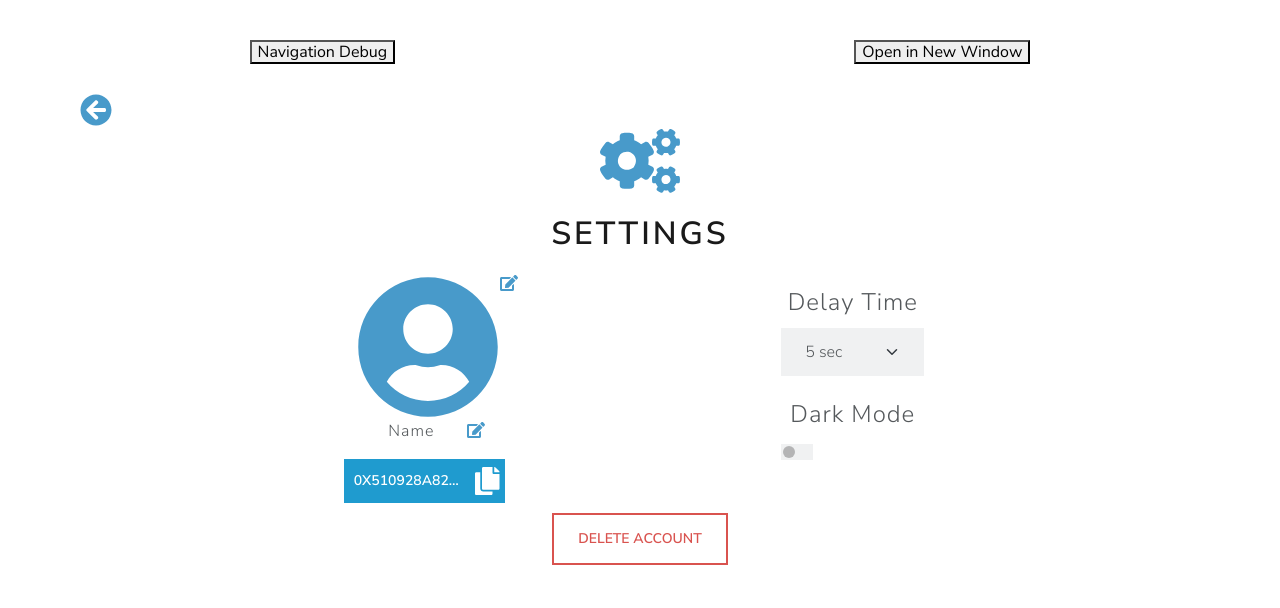
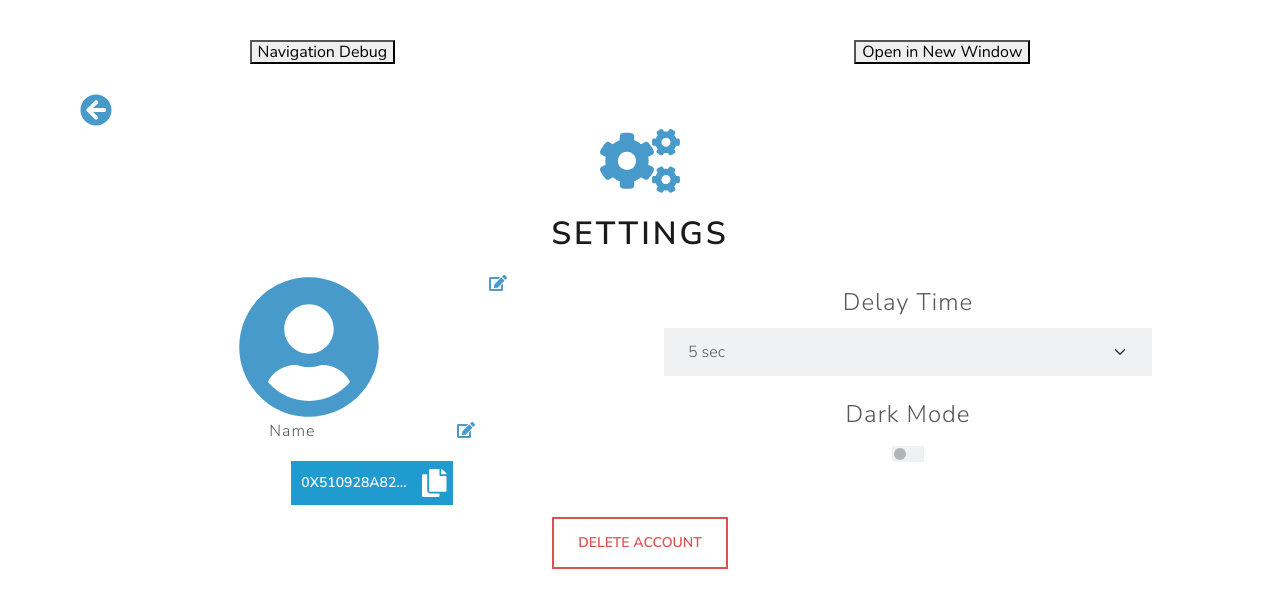
Before and after one commit to jaa2/ethereum-web-wallet, a React (Create React App) app: page /#/ProfileSettings in a window 1280 px wide. Shown: the top 608 px of the page. Built offline with nearby package versions, Linux system fonts and the light colour scheme.

Commit message:
fix style centering space issues

```diff
--- a/src/ProfileSettings.scss
+++ b/src/ProfileSettings.scss
@@ -21,6 +21,22 @@
   #content-container {
     display: flex;
     justify-content: space-evenly;
+
+    #appearance-switch {
+      display: flex;
+      justify-content: space-evenly;
+      text-align: center;
+      align-items: center;
+    }
+
+    #address-box{
+      display: flex;
+      justify-content: space-evenly;
+      text-align: center;
+      align-items: center;
+      place-content: center;
+
+    }
 
   }
   #profile-name-edit {
--- a/src/ProfileSettings.tsx
+++ b/src/ProfileSettings.tsx
@@ -57,7 +57,7 @@
         <FontAwesomeIcon className="fa-icon" icon={faCogs} size="4x" />
         <h1>Settings</h1>
         <div id="content-container" className="container">
-          <div>
+          <div className="container">
             <div id="profile-picture-edit" className="container">
               <FontAwesomeIcon className="fa-icon" icon={faUserCircle} size="9x" />
               <FontAwesomeIcon className="fa-icon" icon={faEdit} size="1x" />
@@ -71,9 +71,11 @@
               </div>
             </div>
             {/* TODO: get address from state */}
-            <AddressBox address="0x510928a823b" />
+            <div id="address-box" className="container">
+              <AddressBox address="0x510928a823b" />
+            </div>
           </div>
-          <div>
+          <div className="container">
             <fieldset>
               <legend className="mt-1">Delay Time</legend>
               <div className="form-group">
@@ -86,10 +88,10 @@
               </div>
             </fieldset>
             {/* </div> */}
-            <div id="dark-mode">
+            <div>
               <fieldset>
                 <legend className="mt-1">Dark Mode</legend>
-                <div className="form-check form-switch">
+                <div id="appearance-switch" className="form-check form-switch">
                   <input className="form-check-input" type="checkbox" id="flexSwitchCheckDefault" />
                 </div>
               </fieldset>
```
